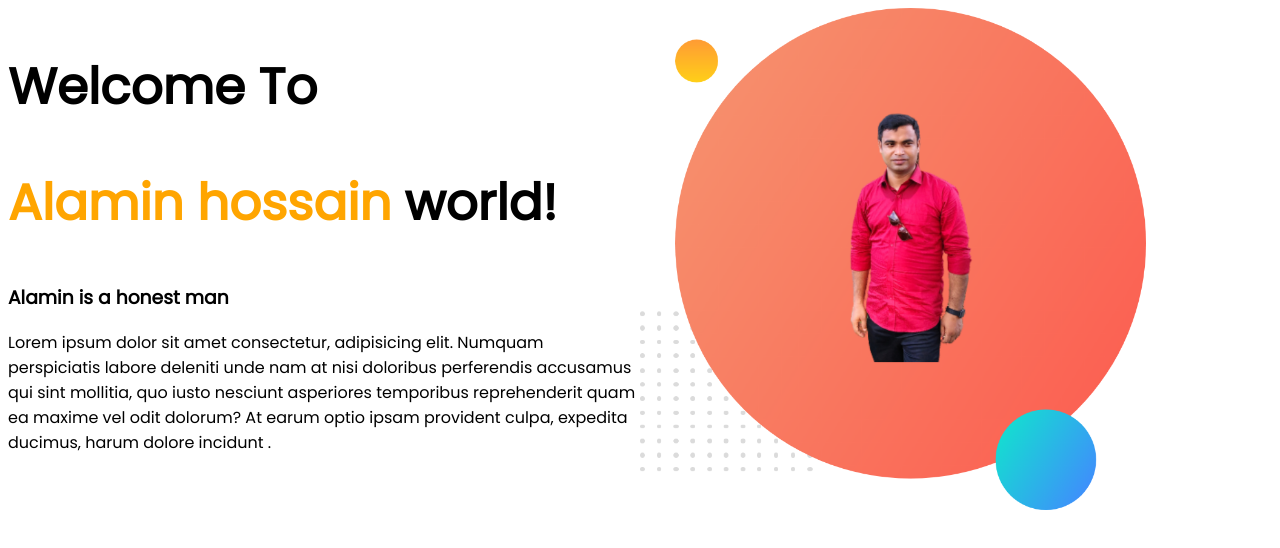
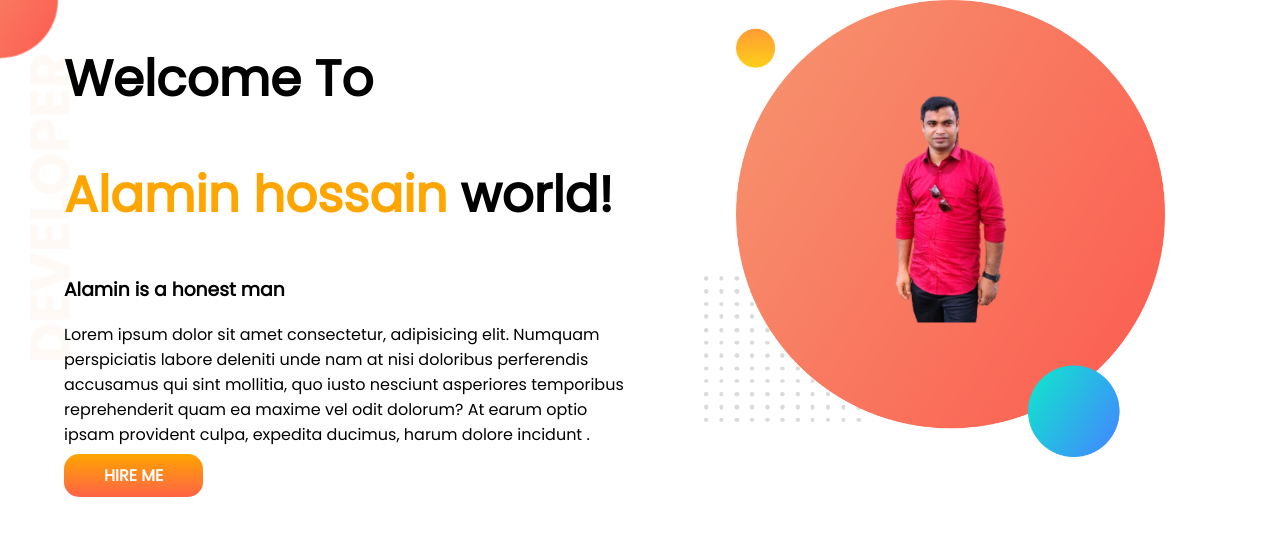
Before and after one commit to Al-amin-hossain-tamim/alamin-barik, a plain HTML site: page index.html in a window 1280 px wide. Drawn offline with Linux system fonts and the light colour scheme.

Commit message:
top-banner

```diff
--- a/index.html
+++ b/index.html
@@ -11,21 +11,28 @@
       href="https://fonts.googleapis.com/css2?family=Poppins&display=swap"
       rel="stylesheet"
     />
-    <link rel="stylesheet" href="style/style.css" />
+    <link rel="stylesheet" href="style.css">
   </head>
   <body>
-    <section class="start">
+    <section class="top-banner">
       <div class="half-width">
         <h1 title="Boss">Welcome To</h1>
         <h1><span>Alamin hossain</span> world!</h1>
         <h3>Alamin is a honest man</h3>
-    <p>Lorem ipsum dolor sit amet consectetur, adipisicing elit. Numquam perspiciatis labore deleniti unde nam at nisi doloribus perferendis accusamus qui sint mollitia, quo iusto nesciunt asperiores temporibus reprehenderit quam ea maxime vel odit dolorum? At earum optio ipsam provident culpa, expedita ducimus, harum dolore incidunt .</p>
-    <a href=""></a>
+        <p>
+          Lorem ipsum dolor sit amet consectetur, adipisicing elit. Numquam
+          perspiciatis labore deleniti unde nam at nisi doloribus perferendis
+          accusamus qui sint mollitia, quo iusto nesciunt asperiores temporibus
+          reprehenderit quam ea maxime vel odit dolorum? At earum optio ipsam
+          provident culpa, expedita ducimus, harum dolore incidunt .
+        </p>
+        <a class="link-button" target="_blank" href="https://www.youtube.com"
+          >HIRE ME</a
+        >
       </div>
       <div class="half-width">
-            <img src="images/my-bg.png" alt="">
+        <img src="images/my-bg.png" alt="" />
       </div>
     </section>
-
   </body>
 </html>
--- /dev/null
+++ b/style.css
@@ -0,0 +1,34 @@
+body{
+    font-family: 'Poppins', sans-serif;
+    margin: 0;
+
+}
+h1{
+    font-size: 50px;
+}
+span{
+    color:orange;
+}
+section{
+    display: flex;
+}
+.half-width{
+    width: 50%;
+    padding-left: 5%;
+}
+.half-width img{
+    width: 80%;
+}
+.link-button{
+    background-image: linear-gradient(orange,tomato);
+    text-decoration: none;
+    border-radius: 15px;
+    padding: 10px 40px;
+    color: white;
+    font-weight: 700;
+
+}
+.top-banner{
+    background-image: url(images/top-banner.png);
+    background-repeat: no-repeat;
+}
--- a/style/style.css
+++ /dev/null
@@ -1,19 +0,0 @@
-body{
-    font-family: 'Poppins', sans-serif;
-
-}
-h1{
-    font-size: 50px;
-}
-span{
-    color:orange;
-}
-.start{
-    display: flex;
-}
-.half-width{
-    width: 50%;
-}
-.half-width img{
-    width: 80%;
-}
```
Lines whose indentation alone changed are shown as unchanged.
